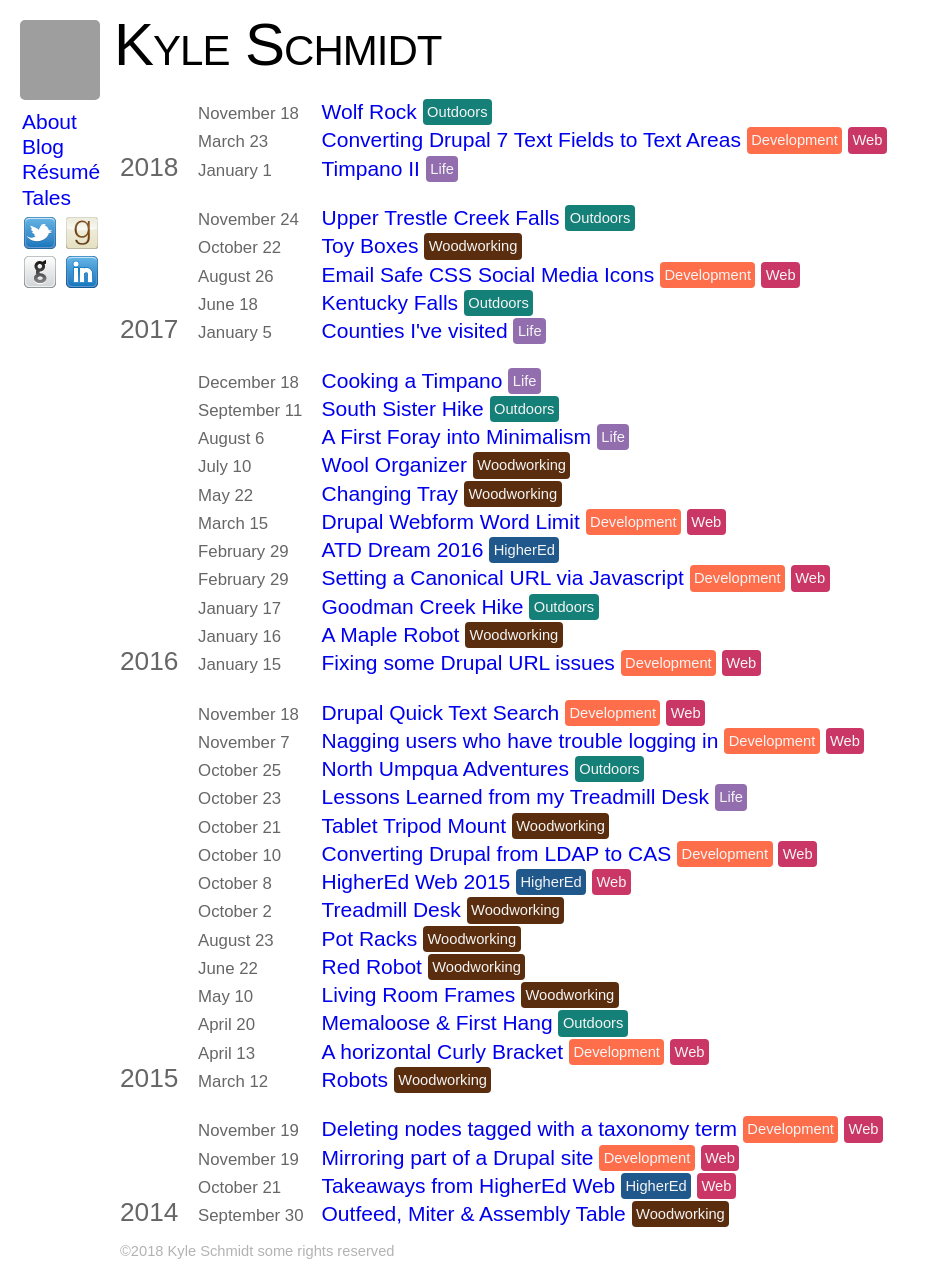
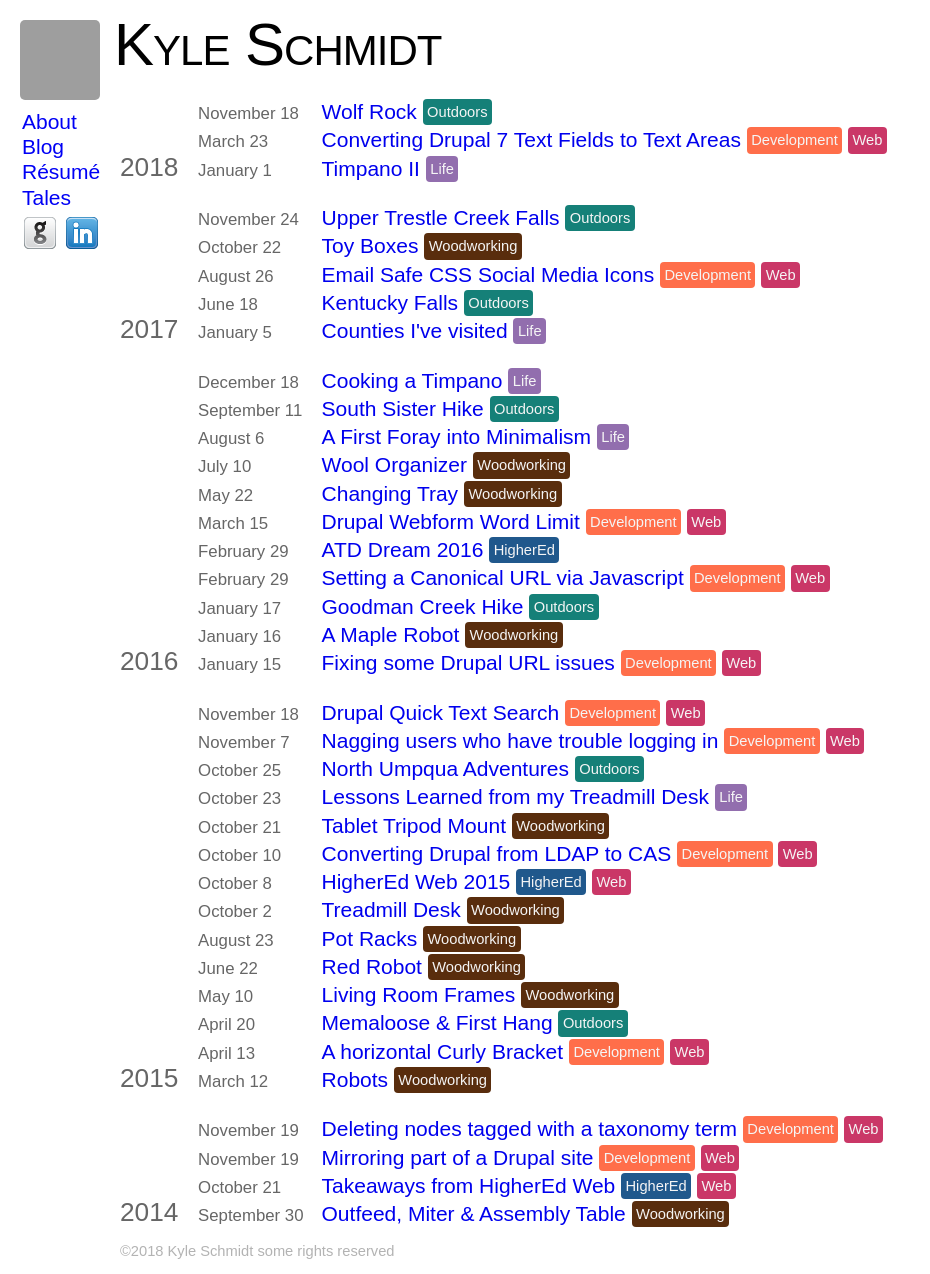
Before and after one commit to krschmidt/krschmidt.github.com, a Jekyll site: the page built from index.html, in a window 1280 px wide. Shown: the whole page, without its empty margins (0-930 px from the left). Built offline with Jekyll 4.4.1, drawn with Linux system fonts in a browser that asks for light colours; some web fonts are replaced; grey boxes are pictures that could not be loaded.

Commit message:
removed twitter and goodreads

```diff
--- a/_layouts/layout.html
+++ b/_layouts/layout.html
@@ -49,22 +49,12 @@
       <li><a href="/tag/Tale">Tales</a></li>
 		</ul>
 		<div class="social_media">
-			<div>
-				<a href="https://twitter.com/{{ site.twitter }}" class="sprite sprite-twitter">
-					<span class="invisible">Follow me on Twitter</span>
-				</a>
-				<a href="https://www.goodreads.com/{{ site.goodreads }}" class="sprite sprite-goodreads">
-					<span class="invisible">See what I'm reading on Goodreads</span>
-				</a>
-			</div>
-			<div>
 			<a href="https://github.com/{{ site.github }}" class="sprite sprite-github">
 				<span class="invisible">Check out my GitHub</span>
 			</a>
 			<a href="https://www.linkedin.com/in/{{ site.linkedin }}" class="sprite sprite-linkedin">
 				<span class="invisible">Connect with me on LinkedIn</span>
 			</a>
-			</div>
 		</div>
 	</div>
 </nav>
```
Lines whose indentation alone changed are shown as unchanged.
